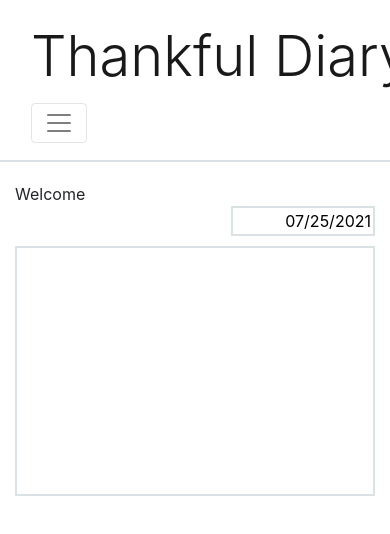
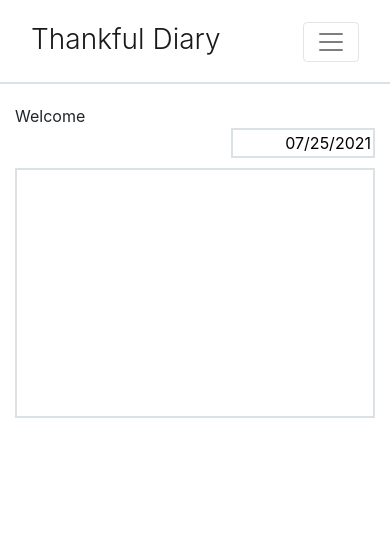
Before and after one commit to mohannaidu/gratitude, a React (Create React App) app: page / in a window 390 px wide. Shown: the top 534 px of the page. Built offline with nearby package versions, Linux system fonts and the light colour scheme; no server answers.

Commit message:
fixed heading size in mobile version

```diff
--- a/src/App.css
+++ b/src/App.css
@@ -59,8 +59,8 @@
     border-color: rgb(128, 156, 77);
 }
 
-@media only screen and (max-width: 360px) and (orientation: portrait){
-    h1 {
+@media only screen and (max-width: 420px) and (orientation: portrait){
+    h3 {
         zoom: 50%;
     }
 }
```
